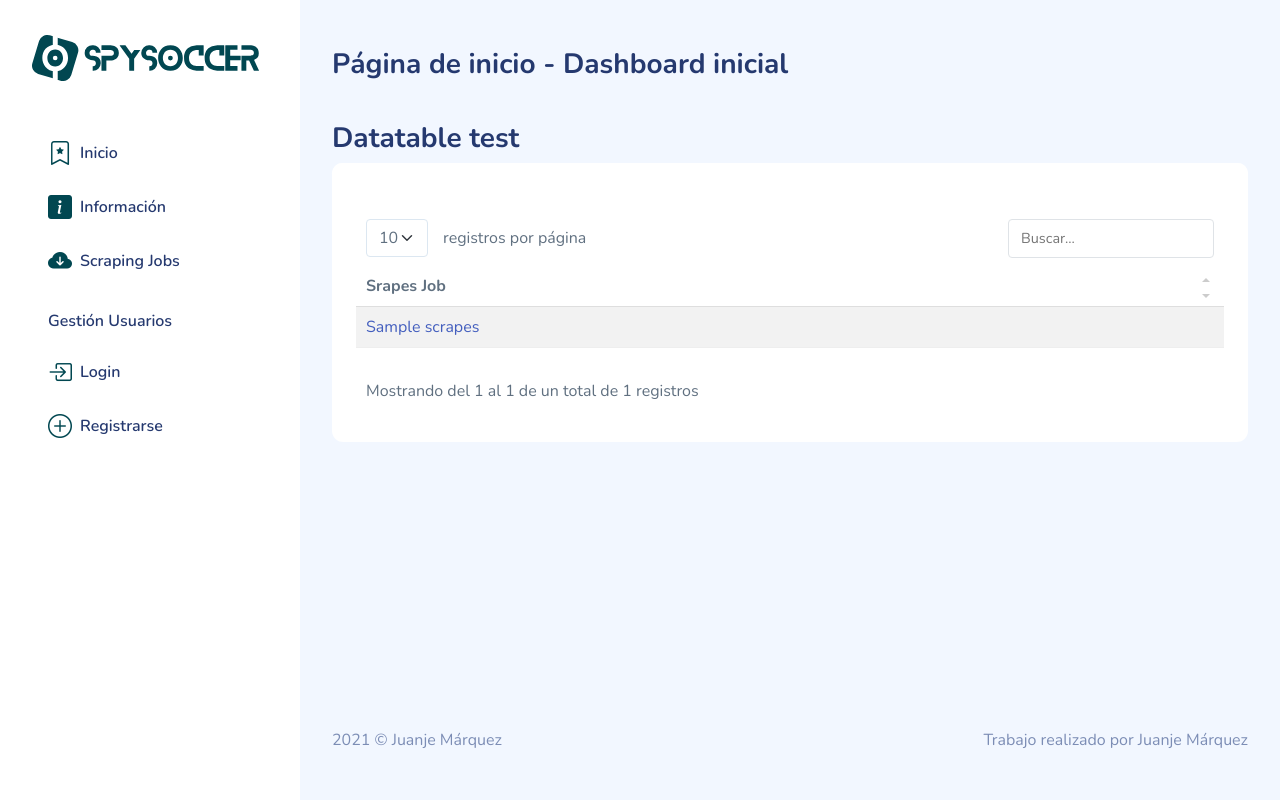
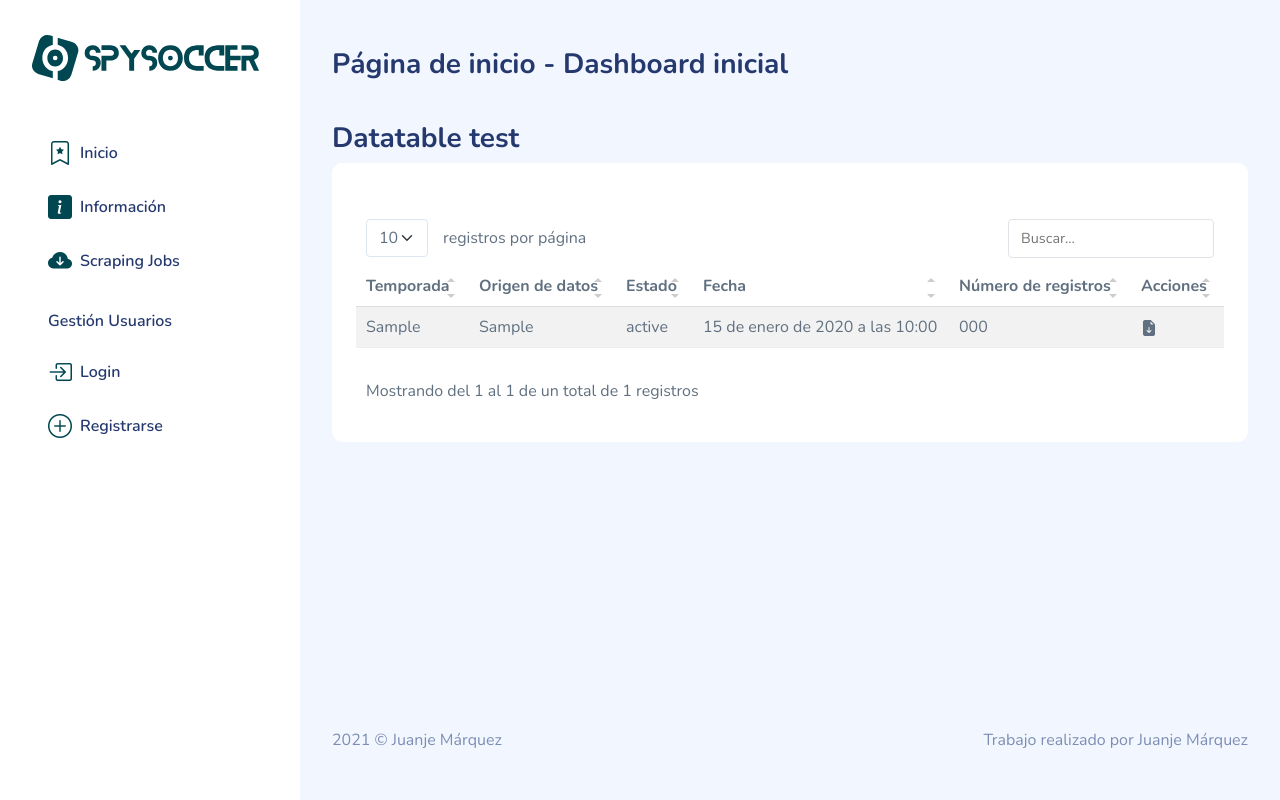
Before and after one commit to jmarqu18/spysoccer, a Django app: template templates/scrapes/scrapejob_list.html in a window 1280 px wide. Run offline with Django 4.2, Linux system fonts and the light colour scheme; the template is opened without the code that fills it: most values are stand-ins (such as "Sample title", 1, 10 or a date in 2020); data that the repository does not hold is empty; parts of the project's set-up code (start-up, migrations or seed data) failed here and were passed over; some libraries are stand-ins or nearby versions.

Commit message:
A falta del boton de descarga, el diseño de ListScrapeJobs, está listo.

```diff
--- a/templates/scrapes/scrapejob_list.html
+++ b/templates/scrapes/scrapejob_list.html
@@ -23,13 +23,23 @@
 
                     <thead>
                         <tr>
-                            <th data-sortable><a href="#" class="dataTable-sorter">Srapes Job</a></th>
+                            <th>Temporada</th>
+                            <th>Origen de datos</th>
+                            <th>Estado</th>
+                            <th>Fecha</th>
+                            <th>Número de registros</th>
+                            <th>Acciones</th>
                         </tr>
                     </thead>
                     <tbody>
                         {% for scrapes in scrapejobs_list %}
                         <tr>
-                            <td><a href="{{ scrapes.get_absolute_url }}">{{ scrapes }}</a></td>
+                            <td>{{ scrapes.season_from }}</td>
+                            <td>{{ scrapes.scraped_from }}</td>
+                            <td>{{ scrapes.state }}</td>
+                            <td>{{ scrapes.completed_date }}</td>
+                            <td>{{ scrapes.number_players }}</td>
+                            <td><i class="bi bi-file-earmark-arrow-down-fill"></i></td>
                         </tr>
                         {% endfor %}
                     </tbody>
@@ -46,7 +56,6 @@
 {% block scripts %}
 <script src="{% static 'assets/js/extensions/simple-datatables.js' %}"></script>
 
-
 {% endblock scripts %}
 
 
```
